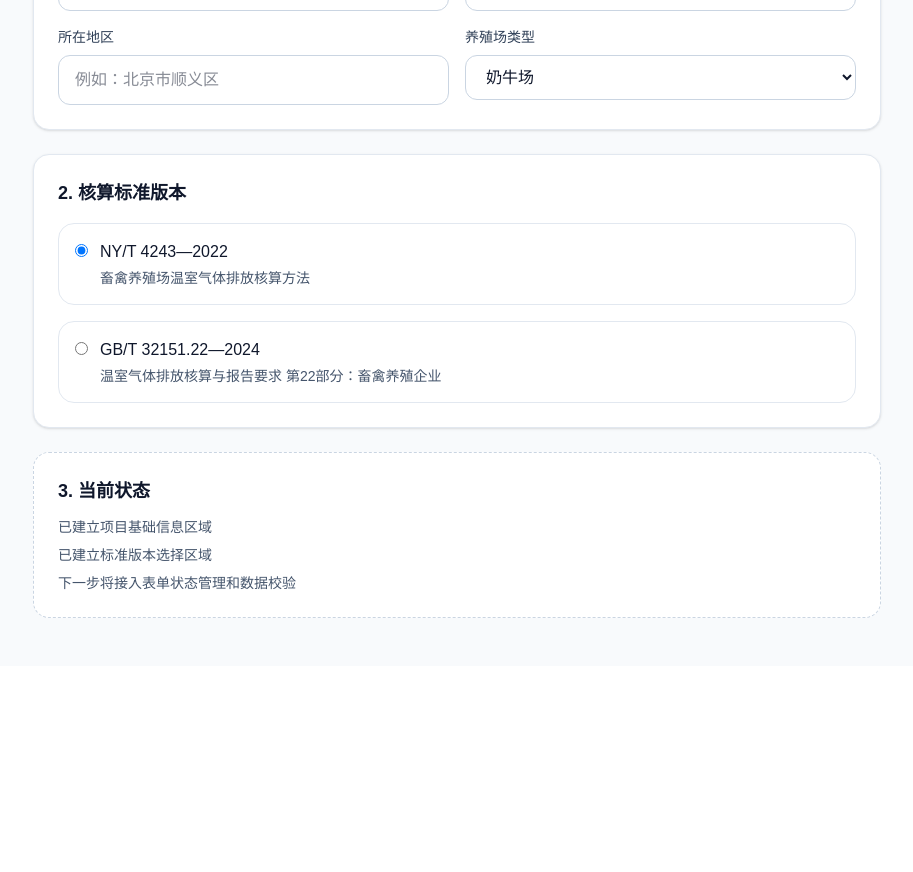
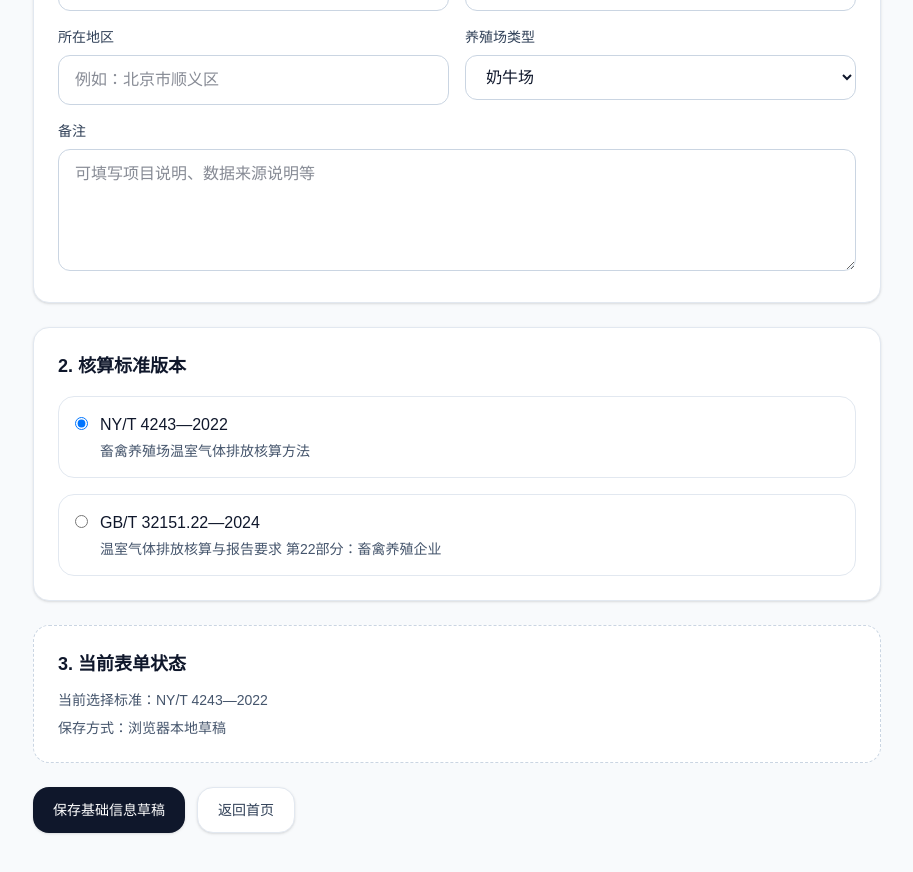
Before and after one commit to LIUYUNLONG01/farm-ghg-web, a Next.js app: page /project/new in a window 1280 px wide. Shown: the part 320-1192 px from the top of the page, without its empty margins (183-1096 px from the left). Before the commit the page ends 986 px from the top, so only its background shows below. Built offline with nearby package versions, Linux system fonts and the light colour scheme.

Commit message:
feat: add validated project form with local draft storage

```diff
--- a/package.json
+++ b/package.json
@@ -9,9 +9,12 @@
     "lint": "eslint"
   },
   "dependencies": {
+    "@hookform/resolvers": "^5.2.2",
     "next": "16.2.1",
     "react": "19.2.4",
-    "react-dom": "19.2.4"
+    "react-dom": "19.2.4",
+    "react-hook-form": "^7.72.0",
+    "zod": "^4.3.6"
   },
   "devDependencies": {
     "@tailwindcss/postcss": "^4",
--- a/src/app/project/new/page.tsx
+++ b/src/app/project/new/page.tsx
@@ -1,8 +1,71 @@
+'use client';
+
 import Link from "next/link";
+import { useEffect, useState } from "react";
+import { useForm } from "react-hook-form";
+import { zodResolver } from "@hookform/resolvers/zod";
+
 import { standardOptions } from "@/data/standardOptions";
+import {
+  farmTypeOptions,
+  projectBaseSchema,
+  type ProjectBaseFormValues,
+} from "@/lib/schemas/projectBase";
+import {
+  loadProjectDraft,
+  saveProjectDraft,
+} from "@/lib/utils/projectDraftStorage";
 
 export default function NewProjectPage() {
   const currentYear = new Date().getFullYear();
+  const [statusMessage, setStatusMessage] = useState("");
+
+  const {
+    register,
+    handleSubmit,
+    formState: { errors, isSubmitting },
+    reset,
+    watch,
+  } = useForm<ProjectBaseFormValues>({
+    resolver: zodResolver(projectBaseSchema),
+    defaultValues: {
+      enterpriseName: "",
+      year: currentYear,
+      region: "",
+      farmType: "奶牛场",
+      standardVersion: "NYT4243_2022",
+      notes: "",
+    },
+  });
+
+  useEffect(() => {
+    const draft = loadProjectDraft();
+    if (!draft) return;
+
+    reset({
+      enterpriseName: draft.base.enterpriseName,
+      year: draft.base.year,
+      region: draft.base.region,
+      farmType: draft.base.farmType,
+      standardVersion: draft.base.standardVersion,
+      notes: draft.base.notes ?? "",
+    });
+
+    setStatusMessage("已加载浏览器中的本地草稿。");
+  }, [reset]);
+
+  const selectedStandard = watch("standardVersion");
+  const selectedStandardLabel =
+    standardOptions.find((item) => item.value === selectedStandard)?.label ?? "未选择";
+
+  const inputClass =
+    "w-full rounded-xl border border-slate-300 px-4 py-3 outline-none transition focus:border-slate-500";
+  const errorClass = "mt-2 text-sm text-red-600";
+
+  const onSubmit = (values: ProjectBaseFormValues) => {
+    saveProjectDraft(values);
+    setStatusMessage("已保存基础信息到浏览器本地草稿。");
+  };
 
   return (
     <main className="min-h-screen bg-slate-50 text-slate-900">
@@ -14,7 +77,7 @@ export default function NewProjectPage() {
               新建核算项目
             </h1>
             <p className="mt-3 text-sm leading-7 text-slate-600">
-              这一页先搭出项目录入骨架，下一步再接表单状态和数据校验。
+              现在这页已经接入了表单状态、Zod 校验和本地草稿保存。
             </p>
           </div>
 
@@ -26,18 +89,23 @@ export default function NewProjectPage() {
           </Link>
         </div>
 
-        <div className="space-y-6">
+        <form onSubmit={handleSubmit(onSubmit)} noValidate className="space-y-6">
           <section className="rounded-2xl border border-slate-200 bg-white p-6 shadow-sm">
             <h2 className="text-lg font-semibold">1. 基本信息</h2>
+
             <div className="mt-4 grid gap-4 md:grid-cols-2">
               <label className="block">
                 <span className="mb-2 block text-sm font-medium text-slate-700">
                   企业名称
                 </span>
                 <input
-                  className="w-full rounded-xl border border-slate-300 px-4 py-3 outline-none transition focus:border-slate-500"
+                  {...register("enterpriseName")}
+                  className={inputClass}
                   placeholder="例如：某某奶牛场"
                 />
+                {errors.enterpriseName?.message ? (
+                  <p className={errorClass}>{String(errors.enterpriseName.message)}</p>
+                ) : null}
               </label>
 
               <label className="block">
@@ -46,9 +114,12 @@ export default function NewProjectPage() {
                 </span>
                 <input
                   type="number"
-                  defaultValue={currentYear}
-                  className="w-full rounded-xl border border-slate-300 px-4 py-3 outline-none transition focus:border-slate-500"
+                  {...register("year")}
+                  className={inputClass}
                 />
+                {errors.year?.message ? (
+                  <p className={errorClass}>{String(errors.year.message)}</p>
+                ) : null}
               </label>
 
               <label className="block">
@@ -56,30 +127,51 @@ export default function NewProjectPage() {
                   所在地区
                 </span>
                 <input
-                  className="w-full rounded-xl border border-slate-300 px-4 py-3 outline-none transition focus:border-slate-500"
+                  {...register("region")}
+                  className={inputClass}
                   placeholder="例如：北京市顺义区"
                 />
+                {errors.region?.message ? (
+                  <p className={errorClass}>{String(errors.region.message)}</p>
+                ) : null}
               </label>
 
               <label className="block">
                 <span className="mb-2 block text-sm font-medium text-slate-700">
                   养殖场类型
                 </span>
-                <select className="w-full rounded-xl border border-slate-300 px-4 py-3 outline-none transition focus:border-slate-500">
-                  <option>奶牛场</option>
-                  <option>肉牛场</option>
-                  <option>羊场</option>
-                  <option>猪场</option>
-                  <option>蛋鸡场</option>
-                  <option>肉鸡场</option>
-                  <option>其他</option>
+                <select {...register("farmType")} className={inputClass}>
+                  {farmTypeOptions.map((item) => (
+                    <option key={item} value={item}>
+                      {item}
+                    </option>
+                  ))}
                 </select>
+                {errors.farmType?.message ? (
+                  <p className={errorClass}>{String(errors.farmType.message)}</p>
+                ) : null}
               </label>
             </div>
+
+            <label className="mt-4 block">
+              <span className="mb-2 block text-sm font-medium text-slate-700">
+                备注
+              </span>
+              <textarea
+                {...register("notes")}
+                rows={4}
+                className={inputClass}
+                placeholder="可填写项目说明、数据来源说明等"
+              />
+              {errors.notes?.message ? (
+                <p className={errorClass}>{String(errors.notes.message)}</p>
+              ) : null}
+            </label>
           </section>
 
           <section className="rounded-2xl border border-slate-200 bg-white p-6 shadow-sm">
             <h2 className="text-lg font-semibold">2. 核算标准版本</h2>
+
             <div className="mt-4 grid gap-4">
               {standardOptions.map((standard) => (
                 <label
@@ -88,8 +180,8 @@ export default function NewProjectPage() {
                 >
                   <input
                     type="radio"
-                    name="standardVersion"
-                    defaultChecked={standard.value === "NYT4243_2022"}
+                    value={standard.value}
+                    {...register("standardVersion")}
                     className="mt-1"
                   />
                   <div>
@@ -101,17 +193,38 @@ export default function NewProjectPage() {
                 </label>
               ))}
             </div>
+
+            {errors.standardVersion?.message ? (
+              <p className={errorClass}>{String(errors.standardVersion.message)}</p>
+            ) : null}
           </section>
 
           <section className="rounded-2xl border border-dashed border-slate-300 bg-white p-6">
-            <h2 className="text-lg font-semibold">3. 当前状态</h2>
-            <ul className="mt-3 space-y-2 text-sm text-slate-600">
-              <li>已建立项目基础信息区域</li>
-              <li>已建立标准版本选择区域</li>
-              <li>下一步将接入表单状态管理和数据校验</li>
-            </ul>
+            <h2 className="text-lg font-semibold">3. 当前表单状态</h2>
+            <div className="mt-3 space-y-2 text-sm text-slate-600">
+              <p>当前选择标准：{selectedStandardLabel}</p>
+              <p>保存方式：浏览器本地草稿</p>
+              {statusMessage ? <p className="font-medium text-slate-800">{statusMessage}</p> : null}
+            </div>
           </section>
-        </div>
+
+          <div className="flex flex-wrap gap-3">
+            <button
+              type="submit"
+              disabled={isSubmitting}
+              className="rounded-2xl bg-slate-900 px-5 py-3 text-sm font-medium text-white shadow-sm hover:bg-slate-700 disabled:cursor-not-allowed disabled:bg-slate-400"
+            >
+              {isSubmitting ? "保存中..." : "保存基础信息草稿"}
+            </button>
+
+            <Link
+              href="/"
+              className="rounded-2xl border border-slate-200 bg-white px-5 py-3 text-sm font-medium text-slate-700 shadow-sm hover:bg-slate-100"
+            >
+              返回首页
+            </Link>
+          </div>
+        </form>
       </div>
     </main>
   );
--- /dev/null
+++ b/src/lib/schemas/projectBase.ts
@@ -0,0 +1,22 @@
+import { z } from "zod";
+
+export const farmTypeOptions = [
+  "奶牛场",
+  "肉牛场",
+  "羊场",
+  "猪场",
+  "蛋鸡场",
+  "肉鸡场",
+  "其他",
+] as const;
+
+export const projectBaseSchema = z.object({
+  enterpriseName: z.string().trim().min(2, "企业名称至少 2 个字").max(100, "企业名称最多 100 个字"),
+  year: z.coerce.number().int().min(2020, "核算年度不能早于 2020").max(2100, "核算年度不能晚于 2100"),
+  region: z.string().trim().min(2, "请输入所在地区").max(100, "地区名称最多 100 个字"),
+  farmType: z.enum(farmTypeOptions),
+  standardVersion: z.enum(["NYT4243_2022", "GBT32151_22_2024"]),
+  notes: z.string().max(500, "备注最多 500 字"),
+});
+
+export type ProjectBaseFormValues = z.infer<typeof projectBaseSchema>;
--- /dev/null
+++ b/src/lib/utils/projectDraftStorage.ts
@@ -0,0 +1,39 @@
+import type { ProjectBaseFormValues } from "@/lib/schemas/projectBase";
+import type { ProjectDraft } from "@/types/ghg";
+
+const PROJECT_DRAFT_KEY = "farm-ghg-project-draft";
+
+export function loadProjectDraft(): ProjectDraft | null {
+  if (typeof window === "undefined") return null;
+
+  const raw = window.localStorage.getItem(PROJECT_DRAFT_KEY);
+  if (!raw) return null;
+
+  try {
+    return JSON.parse(raw) as ProjectDraft;
+  } catch {
+    return null;
+  }
+}
+
+export function saveProjectDraft(base: ProjectBaseFormValues): ProjectDraft {
+  const now = new Date().toISOString();
+  const existing = loadProjectDraft();
+
+  const draft: ProjectDraft = {
+    base: {
+      enterpriseName: base.enterpriseName,
+      year: base.year,
+      region: base.region,
+      farmType: base.farmType,
+      standardVersion: base.standardVersion,
+      notes: base.notes.trim() ? base.notes.trim() : undefined,
+    },
+    livestock: existing?.livestock ?? [],
+    createdAt: existing?.createdAt ?? now,
+    updatedAt: now,
+  };
+
+  window.localStorage.setItem(PROJECT_DRAFT_KEY, JSON.stringify(draft));
+  return draft;
+}
```
Also changed, not shown: 1 other file (tests, documents, lock files or other folders).
